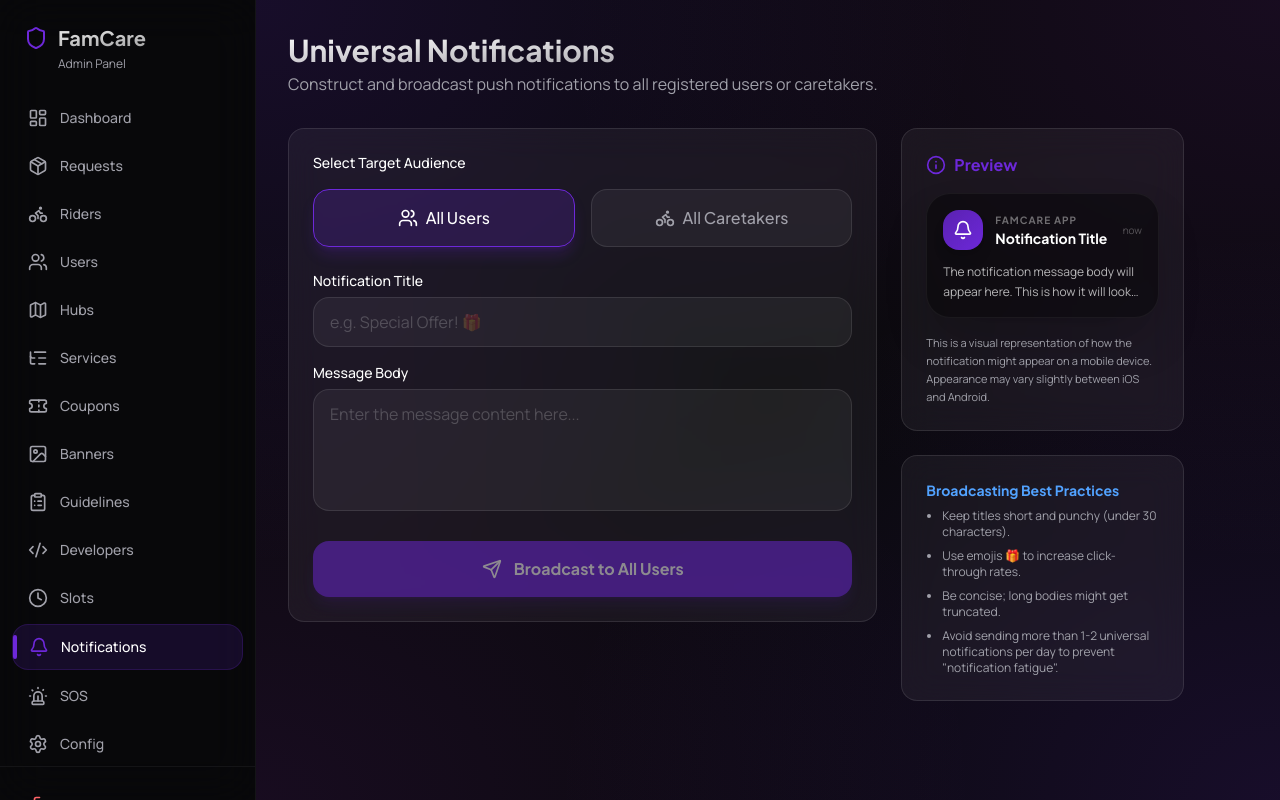
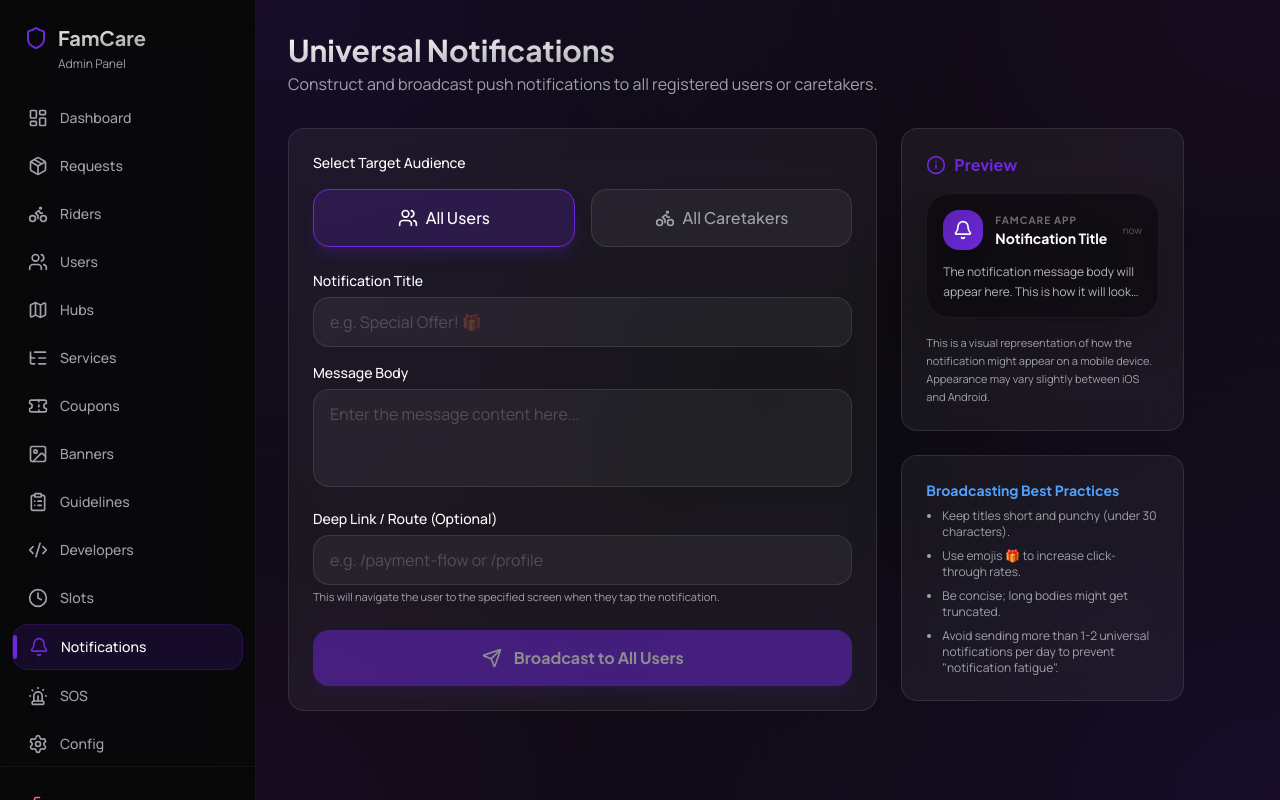
Before and after one commit to fixxo-it/famcare_admin, a Next.js app: page /notifications in a window 1280 px wide. Built offline with nearby package versions, Linux system fonts and the light colour scheme; no server answers.

Commit message:
feat: deeplink notif

```diff
--- a/src/app/(admin)/notifications/page.tsx
+++ b/src/app/(admin)/notifications/page.tsx
@@ -10,6 +10,7 @@ export default function NotificationsPage() {
     const [target, setTarget] = useState<'users' | 'riders'>('users')
     const [title, setTitle] = useState('')
     const [body, setBody] = useState('')
+    const [link, setLink] = useState('')
     const [loading, setLoading] = useState(false)
     const [status, setStatus] = useState<{ type: 'success' | 'error', message: string } | null>(null)
 
@@ -25,7 +26,7 @@ export default function NotificationsPage() {
             const res = await fetch(`${API_BASE}/admin/push-all?target=${target}`, {
                 method: 'POST',
                 headers: { 'Content-Type': 'application/json' },
-                body: JSON.stringify({ title, body })
+                body: JSON.stringify({ title, body, link: link || undefined })
             })
             const data = await res.json()
             if (res.ok) {
@@ -35,6 +36,7 @@ export default function NotificationsPage() {
                 })
                 setTitle('')
                 setBody('')
+                setLink('')
             } else {
                 setStatus({ type: 'error', message: data.detail || 'Failed to send notifications.' })
             }
@@ -104,9 +106,19 @@ export default function NotificationsPage() {
                                     value={body}
                                     onChange={(e) => setBody(e.target.value)}
                                     placeholder="Enter the message content here..."
-                                    rows={4}
+                                    rows={3}
                                     className="w-full bg-white/5 border border-white/10 rounded-xl px-4 py-3 text-white outline-none focus:ring-2 focus:ring-primary/50 transition-all placeholder:text-white/20 resize-none"
                                 />
+                            </div>
+                            <div>
+                                <label className="text-sm font-medium text-white mb-1.5 block">Deep Link / Route (Optional)</label>
+                                <input
+                                    value={link}
+                                    onChange={(e) => setLink(e.target.value)}
+                                    placeholder="e.g. /payment-flow or /profile"
+                                    className="w-full bg-white/5 border border-white/10 rounded-xl px-4 py-3 text-white outline-none focus:ring-2 focus:ring-primary/50 transition-all placeholder:text-white/20"
+                                />
+                                <p className="text-[11px] text-muted-foreground mt-1">This will navigate the user to the specified screen when they tap the notification.</p>
                             </div>
                         </div>
 
--- a/src/components/PushNotificationModal.tsx
+++ b/src/components/PushNotificationModal.tsx
@@ -17,6 +17,7 @@ const API_BASE = process.env.NEXT_PUBLIC_API_URL || 'http://127.0.0.1:8000/api'
 export default function PushNotificationModal({ targetId, targetName, targetType, isOpen, onClose }: PushNotificationModalProps) {
     const [title, setTitle] = useState('')
     const [body, setBody] = useState('')
+    const [link, setLink] = useState('')
     const [loading, setLoading] = useState(false)
     const [status, setStatus] = useState<'idle' | 'success' | 'error'>('idle')
 
@@ -29,7 +30,7 @@ export default function PushNotificationModal({ targetId, targetName, targetType
             const res = await fetch(`${API_BASE}/${endpoint}`, {
                 method: 'POST',
                 headers: { 'Content-Type': 'application/json' },
-                body: JSON.stringify({ title, body })
+                body: JSON.stringify({ title, body, link: link || undefined })
             })
 
             if (res.ok) {
@@ -39,6 +40,7 @@ export default function PushNotificationModal({ targetId, targetName, targetType
                     setStatus('idle')
                     setTitle('')
                     setBody('')
+                    setLink('')
                 }, 1500)
             } else {
                 const err = await res.json()
@@ -95,8 +97,18 @@ export default function PushNotificationModal({ targetId, targetName, targetType
                                     value={body}
                                     onChange={e => setBody(e.target.value)}
                                     placeholder="Enter the message you want the user to see..."
-                                    className="w-full bg-white/5 border border-white/10 rounded-xl px-4 py-3 text-sm outline-none focus:ring-2 focus:ring-primary/50 transition-all h-32 resize-none"
+                                    className="w-full bg-white/5 border border-white/10 rounded-xl px-4 py-3 text-sm outline-none focus:ring-2 focus:ring-primary/50 transition-all h-24 resize-none"
                                 />
+                            </div>
+                            <div className="space-y-1.5">
+                                <label className="text-xs font-medium text-muted-foreground uppercase tracking-wider">Deep Link / Route (Optional)</label>
+                                <input
+                                    value={link}
+                                    onChange={e => setLink(e.target.value)}
+                                    placeholder="e.g. /payment-flow or /profile"
+                                    className="w-full bg-white/5 border border-white/10 rounded-xl px-4 py-3 text-sm outline-none focus:ring-2 focus:ring-primary/50 transition-all"
+                                />
+                                <p className="text-[10px] text-muted-foreground">Enter a screen route to navigate the user when they tap the notification.</p>
                             </div>
                         </div>
 
```
